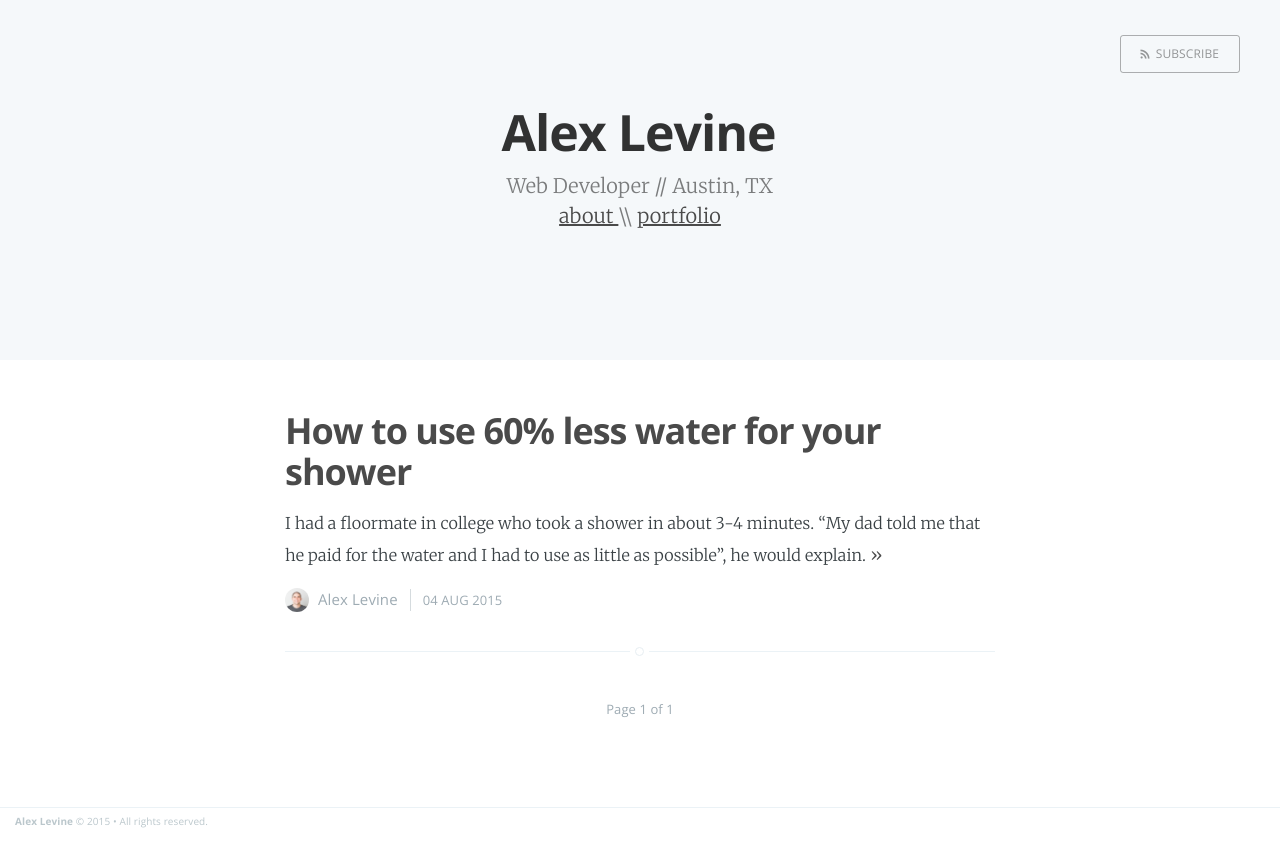
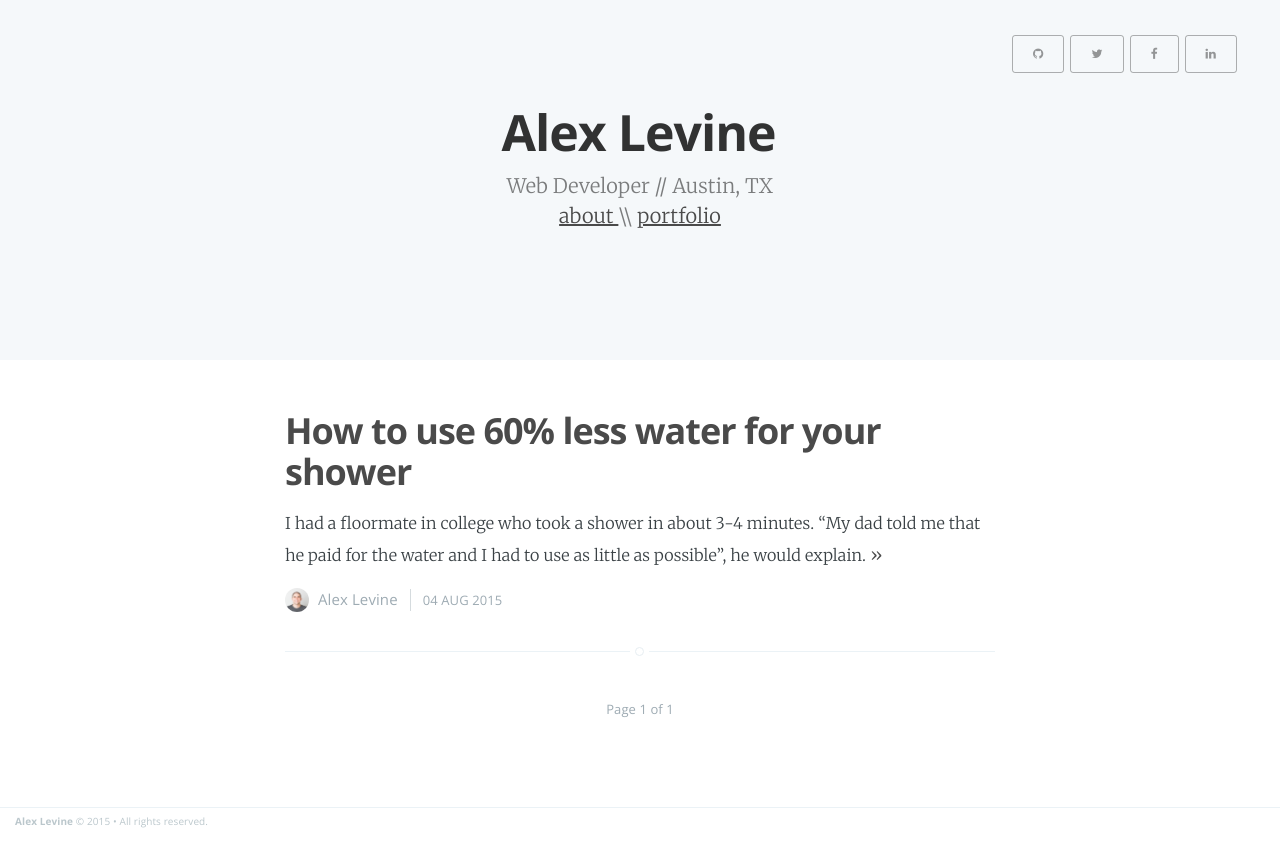
Before and after one commit to a17levine/a17levine.github.io, a Jekyll site: the page built from index.html, in a window 1280 px wide. Shown: the top 867 px of the page. Built offline with Jekyll 4.4.1, drawn with Linux system fonts in a browser that asks for light colours; nearby versions of some CDN libraries; Markdown is read by kramdown in place of the engine named in the settings; the list of posts is cut into pages by our own code.

Commit message:
updated social icons

```diff
--- a/_layouts/default.html
+++ b/_layouts/default.html
@@ -12,6 +12,7 @@
     <meta name="viewport" content="width=device-width, initial-scale=1.0" />
 
     <link rel="stylesheet" type="text/css" href="/assets/css/screen.css" />
+    <link rel="stylesheet" href="https://maxcdn.bootstrapcdn.com/font-awesome/4.4.0/css/font-awesome.min.css">
     <link rel="stylesheet" type="text/css" href="//fonts.googleapis.com/css?family=Merriweather:300,700,700italic,300italic|Open+Sans:700,400" />
     <!-- Customisation  -->
     <link rel="stylesheet" type="text/css" href="/assets/css/main.css" />
--- a/_layouts/page.html
+++ b/_layouts/page.html
@@ -5,7 +5,6 @@ post_class: post-template page-template
 
 <nav class="main-nav clearfix">
     <a class="back-button icon-arrow-left" href="{{ site.baseurl }}">Home</a>
-    <a class="subscribe-button icon-feed" href="{{ site.baseurl }}rss.xml">Subscribe</a>
 </nav>
 
 
--- a/_layouts/post.html
+++ b/_layouts/post.html
@@ -7,8 +7,7 @@ post_class: post-template
 
 <header class="main-header post-head {% if page.cover %}" style="background-image: url({{ page.cover }}) {%else%}no-cover{% endif %}">
     <nav class="main-nav {% if page.cover %} overlay {% endif %} clearfix">
-        <a class="back-button icon-arrow-left" href="{{ site.baseurl }}">Home</a>
-        <a class="subscribe-button icon-feed" href="{{ site.baseurl }}rss.xml">Subscribe</a>
+        <a class="back-button icon-arrow-left" href="{{ site.baseurl }}">Home</a>g
     </nav>
 </header>
 
--- a/assets/css/screen.css
+++ b/assets/css/screen.css
@@ -697,6 +697,7 @@ margin on the iframe, cause it breaks stuff. */
 .no-cover .main-nav.overlay .subscribe-button {
     color: rgba(0,0,0,0.4);
     border-color: rgba(0,0,0,0.3);
+    margin: 0px 3px 0px 3px;
 }
 
 /* Add subtle load-in animation for content on the home page */
--- a/index.html
+++ b/index.html
@@ -13,7 +13,10 @@ portfolio: 'portfolio.html'
                     <img src="{{ page.logo }}" alt="Blog Logo" />
                 </a>
             {% endif %}
-        <a class="subscribe-button icon-feed" href="{{ site.baseurl }}rss.xml">Subscribe</a>
+        <a class="subscribe-button" target="_blank" href="https://www.linkedin.com/in/a17levine"><i style= "" class="fa fa-linkedin"></i></a>
+        <a class="subscribe-button" target="_blank" href="https://www.facebook.com/alexlevine"><i style= "" class="fa fa-facebook"></i></a>
+        <a class="subscribe-button" target="_blank" href="https://twitter.com/alevee"><i style= "" class="fa fa-twitter"></i></a>
+        <a class="subscribe-button" target="_blank" href="https://github.com/a17levine"><i style= "" class="fa fa-github"></i></a>
     </nav>
     <div class="vertical">
         <div class="main-header-content inner">
```
